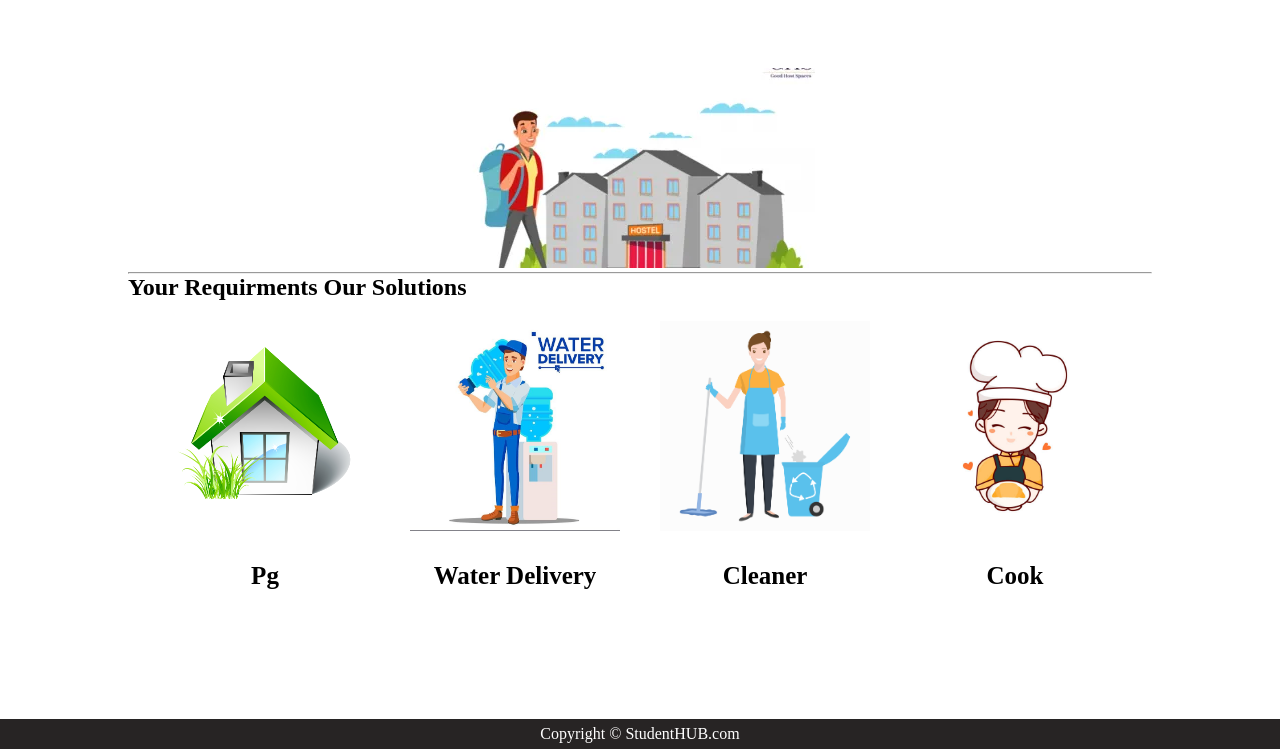
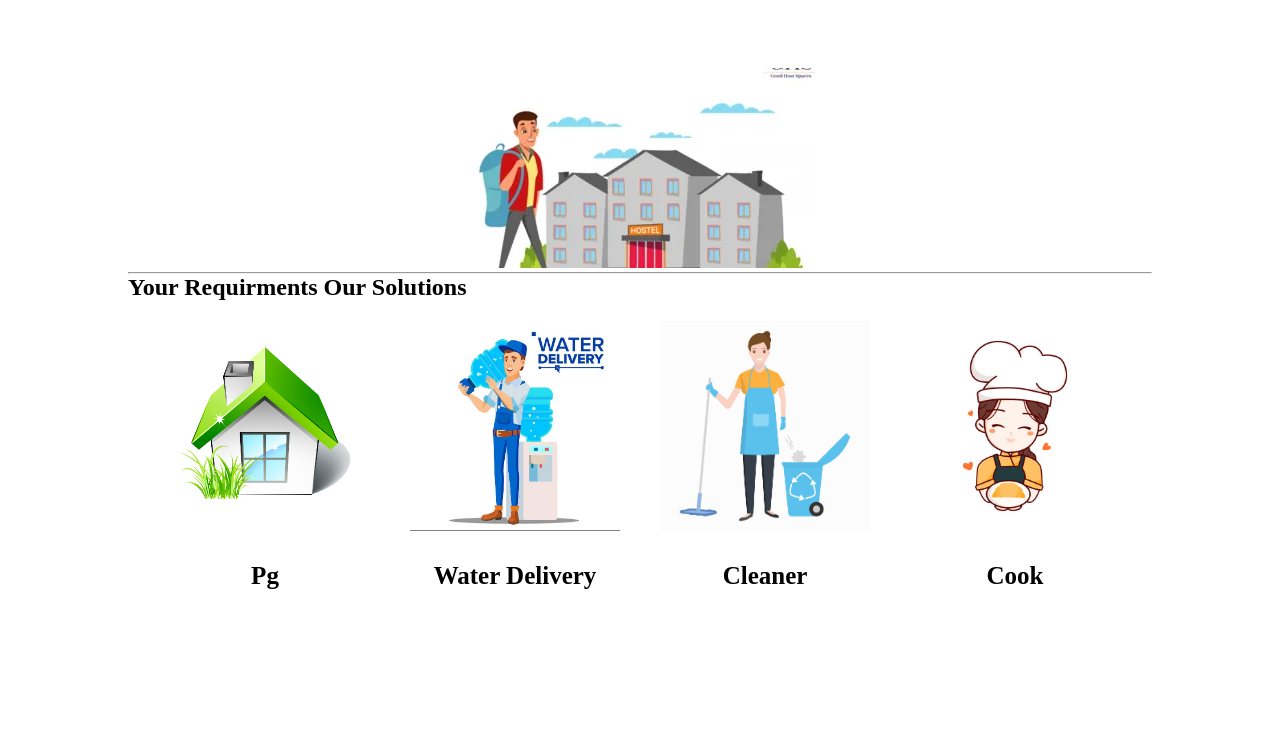
Before and after one commit to mahiVishal/studenthub.com, a plain HTML site: page index.html in a window 1280 px wide. Shown: the part 51-800 px from the top of the page. Drawn offline with Linux system fonts and the light colour scheme.

Commit message:
Update index.html

```diff
--- a/index.html
+++ b/index.html
@@ -114,10 +114,10 @@
 
 
 
-  <div class="footer m-auto">
+<!--   <div class="footer m-auto">
     <p>Copyright &copy StudentHUB.com</p>
 
-  </div>
+  </div> -->
 </body>
 <!-- <script>
     alert("welcome to my website");
```
